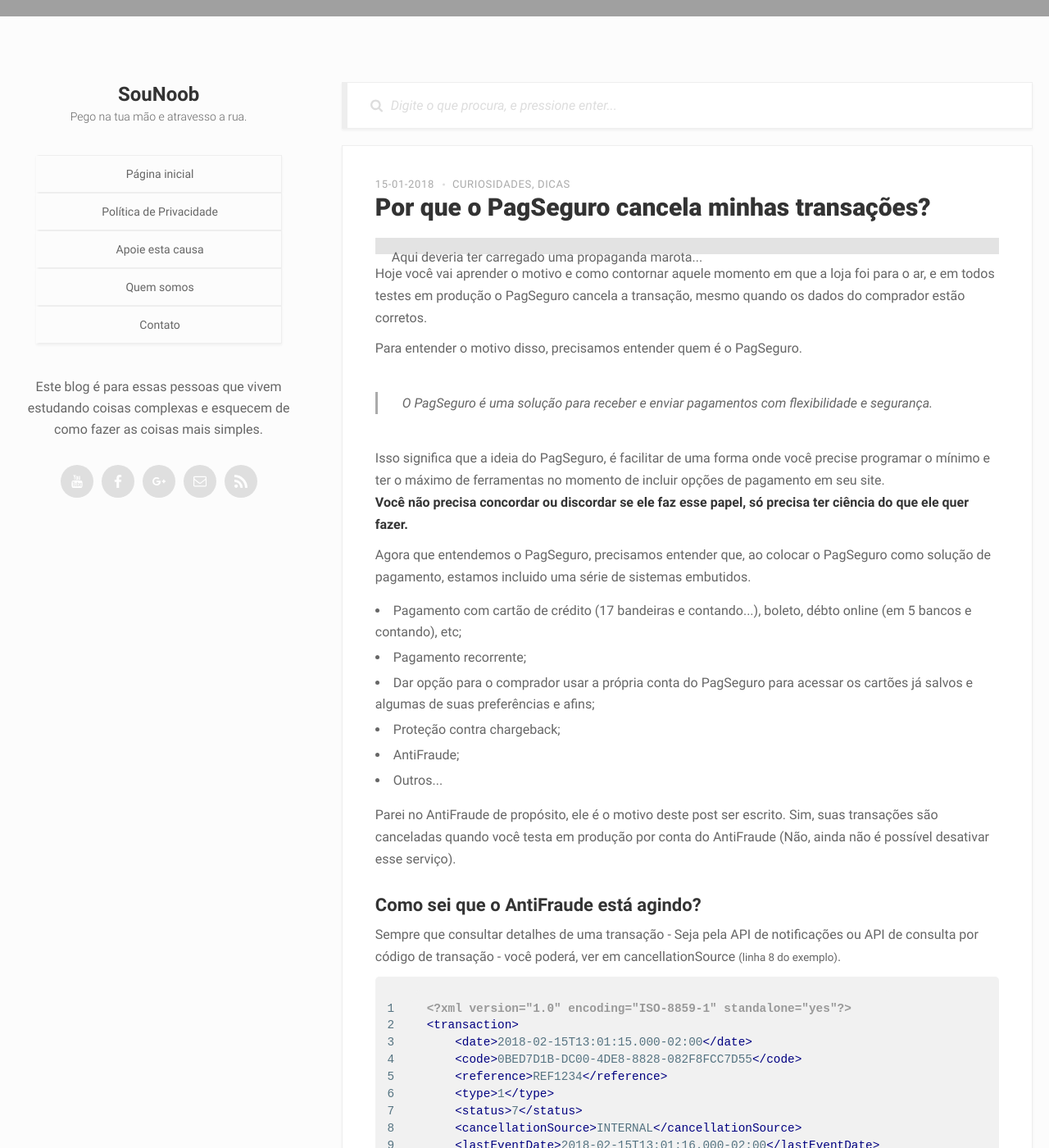
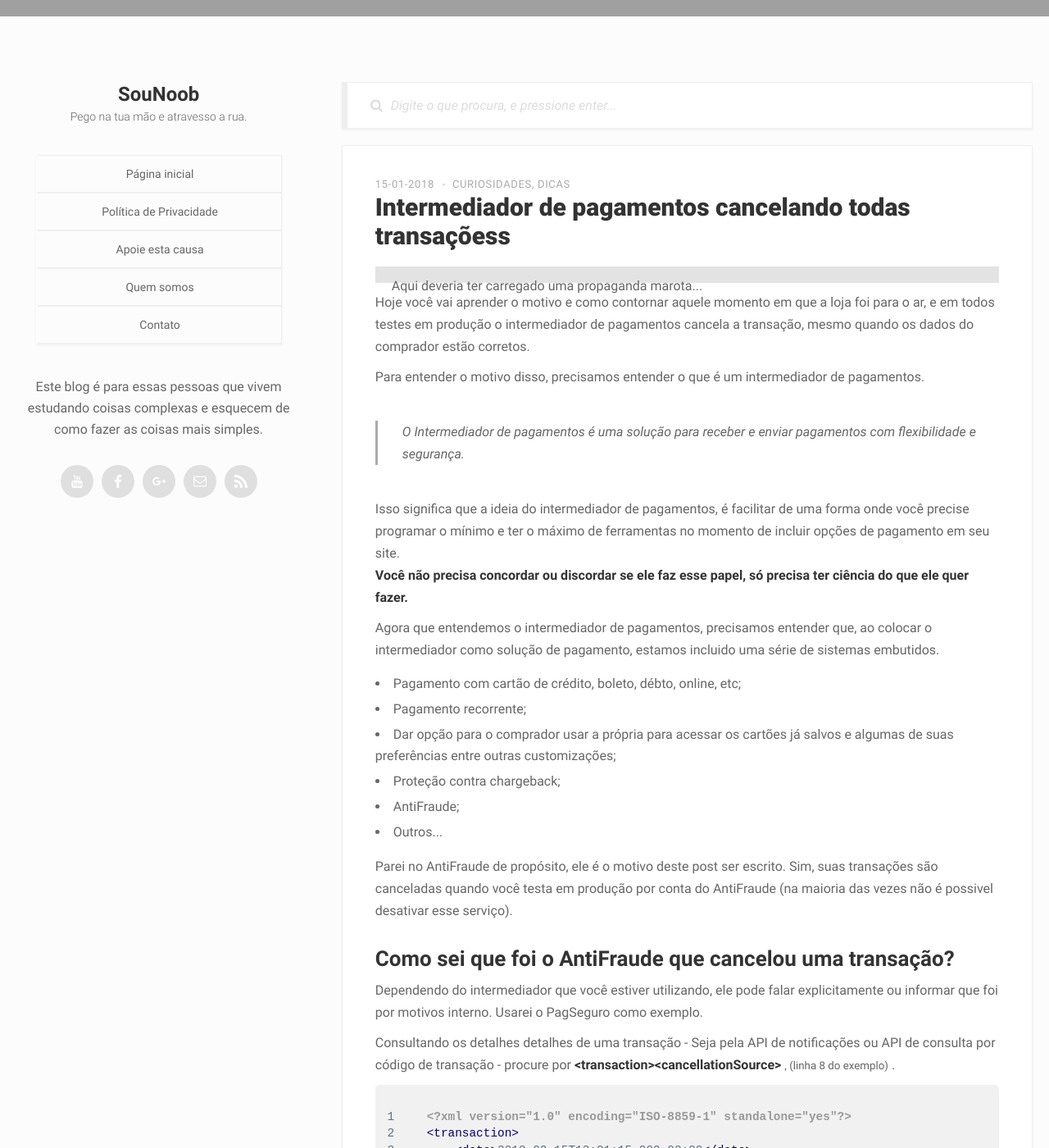
Before and after one commit to sounoob/sounoob.github.io, a Jekyll site: the page built from _posts/2018-01-15-por-que-o-pagseguro-cancela-minhas-transacoes.html, in a window 1280 px wide and 1400 px high. Shown: the whole window at 82% size. Built offline with Jekyll 4.4.1, drawn with Linux system fonts in a browser that asks for light colours; some of the changed text lies outside the part shown.

Commit message:
Post update

```diff
--- a/_posts/2018-01-15-por-que-o-pagseguro-cancela-minhas-transacoes.html
+++ b/_posts/2018-01-15-por-que-o-pagseguro-cancela-minhas-transacoes.html
@@ -1,5 +1,5 @@
 ---
-title: Por que o PagSeguro cancela minhas transações?
+title: Intermediador de pagamentos cancelando todas transaçõess
 categories:
 - Curiosidades
 - Dicas
@@ -16,47 +16,85 @@
 - "/porque-o-pagseguro-cancela-minhas-transacoes/"
 - "/por-que-pagseguro-cancela-minhas-transacoes/"
 - "/por-que-o-pagseguro-cancela-minhas-transacoes/"
+- "/por-que-o-pagseguro-cancela-minhas-transacoes/"
+- "/porque-payu-cancela-minha-transacao/"
+- "/porque-o-payu-cancela-minha-transacao/"
+- "/por-que-payu-cancela-minha-transacao/"
+- "/por-que-o-payu-cancela-minha-transacao/"
+- "/porque-payu-cancela-minhas-transacoes/"
+- "/porque-o-payu-cancela-minhas-transacoes/"
+- "/por-que-payu-cancela-minhas-transacoes/"
+- "/por-que-o-payu-cancela-minhas-transacoes/"
+- "/por-que-o-payu-cancela-minhas-transacoes/"
+- "/porque-mercadopago-cancela-minha-transacao/"
+- "/porque-o-mercadopago-cancela-minha-transacao/"
+- "/por-que-mercadopago-cancela-minha-transacao/"
+- "/por-que-o-mercadopago-cancela-minha-transacao/"
+- "/porque-mercadopago-cancela-minhas-transacoes/"
+- "/porque-o-mercadopago-cancela-minhas-transacoes/"
+- "/por-que-mercadopago-cancela-minhas-transacoes/"
+- "/por-que-o-mercadopago-cancela-minhas-transacoes/"
+- "/por-que-o-mercadopago-cancela-minhas-transacoes/"
+- "/porque-moip-cancela-minha-transacao/"
+- "/porque-o-moip-cancela-minha-transacao/"
+- "/por-que-moip-cancela-minha-transacao/"
+- "/por-que-o-moip-cancela-minha-transacao/"
+- "/porque-moip-cancela-minhas-transacoes/"
+- "/porque-o-moip-cancela-minhas-transacoes/"
+- "/por-que-moip-cancela-minhas-transacoes/"
+- "/por-que-o-moip-cancela-minhas-transacoes/"
+- "/por-que-o-moip-cancela-minhas-transacoes/"
 ---
-
 <p>
     Hoje você vai aprender o motivo e como contornar aquele momento em que a loja foi para o ar, e em todos testes em
-    produção o PagSeguro cancela a transação,
-    mesmo quando os dados do comprador estão corretos.
+    produção o intermediador de pagamentos cancela a transação, mesmo quando os dados do comprador estão corretos.
 </p>
 <!--more-->
 <p>
-    Para entender o motivo disso, precisamos entender quem é o PagSeguro.
+    Para entender o motivo disso, precisamos entender o que é um intermediador de pagamentos.
 </p>
-<blockquote cite="https://pagseguro.uol.com.br/sobre">
+<blockquote>
     <p>
-        O PagSeguro é uma solução para receber e enviar pagamentos com flexibilidade e segurança.
+        O Intermediador de pagamentos é uma solução para receber e enviar pagamentos com flexibilidade e segurança.
     </p>
 </blockquote>
 <p>
-    Isso significa que a ideia do PagSeguro, é facilitar de uma forma onde você precise programar o mínimo e ter o
-    máximo de ferramentas no momento de incluir opções de pagamento em seu site. <br>
-    <strong>Você não precisa concordar ou discordar se ele faz esse papel, só precisa ter ciência do que ele quer fazer.</strong>
+    Isso significa que a ideia do intermediador de pagamentos, é facilitar de uma forma onde você precise programar o
+    mínimo e ter o máximo de ferramentas no momento de incluir opções de pagamento em seu site. <br>
+    <strong>Você não precisa concordar ou discordar se ele faz esse papel, só precisa ter ciência do que ele quer
+        fazer.</strong>
 </p>
 <p>
-    Agora que entendemos o PagSeguro, precisamos entender que, ao colocar o PagSeguro como solução de pagamento, estamos
-    incluido uma série de sistemas embutidos.
+    Agora que entendemos o intermediador de pagamentos, precisamos entender que, ao colocar o intermediador como solução
+    de pagamento, estamos incluido uma série de sistemas embutidos.
 </p>
 <ul>
-    <li>Pagamento com cartão de crédito (17 bandeiras e contando...), boleto, débto online (em 5 bancos e contando), etc;</li>
+    <li>
+        Pagamento com cartão de crédito, boleto, débto, online, etc;
+    </li>
     <li>Pagamento recorrente;</li>
     <li>
-        Dar opção para o comprador usar a própria conta do PagSeguro para acessar os cartões já salvos e algumas de suas preferências e afins;
+        Dar opção para o comprador usar a própria para acessar os cartões já salvos e algumas de suas preferências entre
+        outras customizações;
     </li>
     <li>Proteção contra chargeback;</li>
     <li>AntiFraude;</li>
     <li>Outros...</li>
 </ul>
 <p>
-    Parei no AntiFraude de propósito, ele é o motivo deste post ser escrito. Sim, suas transações são canceladas quando você testa em produção por conta do AntiFraude (Não, ainda não é possível desativar esse serviço).
+    Parei no AntiFraude de propósito, ele é o motivo deste post ser escrito. Sim, suas transações são canceladas quando
+    você testa em produção por conta do AntiFraude (na maioria das vezes não é possivel desativar esse serviço).
 </p>
-<h3>Como sei que o AntiFraude está agindo?</h3>
+<h2>Como sei que foi o AntiFraude que cancelou uma transação?</h2>
 <p>
-    Sempre que consultar detalhes de uma transação - Seja pela API de notificações ou API de consulta por código de transação - você poderá, ver em cancellationSource <small>(linha 8 do exemplo)</small>.
+    Dependendo do intermediador que você estiver utilizando, ele pode falar explicitamente ou informar que foi por
+    motivos interno. Usarei o PagSeguro como exemplo.
+</p>
+<p>
+    Consultando os detalhes detalhes de uma transação - Seja pela API de notificações ou API de consulta por código de
+    transação - procure por <strong>&lt;transaction&gt;&lt;cancellationSource&gt;</strong>
+    <small>, (linha 8 do exemplo)</small>
+    .
 </p>
 {% highlight xml linenos %}
 <?xml version="1.0" encoding="ISO-8859-1" standalone="yes"?>
@@ -77,11 +115,67 @@
 {% endhighlight %}
 <p class="text-right">
     <small>
-        O exemplo foi reduzido para ocupar menos espaço, porém você pode ver o XML de exemplo completo <a href="https://ws.pagseguro.uol.com.br/v3/transactions/0BED7D1B-DC00-4DE8-8828-082F8FCC7D55?email=dev@sounoob.com.br&token=5179DCD806314BD6A77B774DF6148CA9"  target="_blank" rel="nofollow noreferrer">clicando aqui</a>.
+        O exemplo foi reduzido para ocupar menos espaço, porém você pode ver o XML de exemplo completo <a
+            href="https://ws.pagseguro.uol.com.br/v3/transactions/0BED7D1B-DC00-4DE8-8828-082F8FCC7D55?email=dev@sounoob.com.br&token=5179DCD806314BD6A77B774DF6148CA9"
+            target="_blank" rel="nofollow noreferrer">clicando aqui</a>.
     </small>
 </p>
-<p>O campo cancellationSource, significa a origem do cancelamento. Sempre que a origem do cancelamento for interna (Internal), significa que o antifraude barrou essa transação.</p>
-<!--
-https://comunidade.pagseguro.uol.com.br/hc/pt-br/community/posts/115004491193-Pagamento-Cancelado-cancellationSource-INTERNAL
-https://comunidade.pagseguro.uol.com.br/hc/pt-br/community/posts/360000816293-Transações-canceladas-somente-em-Produção-Checkout-transparente-
--->
+<p>
+    O campo <strong>cancellationSource</strong>, significa a origem do cancelamento. Sempre que a origem do cancelamento
+    for interna (Internal), significa que o antifraude barrou essa transação.</p>
+<p>
+    <strong>
+        Cada intermediador terá sua peculiaridade, entre em contato com o suporte e procure entender como funciona no
+        seu.
+        Aproveite e poste nos comentários afim de ajudar o próximo que estiver pesquisando.
+    </strong>
+</p>
+
+<h2>Como evitar que AntiFraude cancele transações legitimas</h2>
+<p>
+    Não sabemos ao certo como o AntiFraude dos intermediadores funcionam, caso você pergunte no SAC, eles não irão
+    responder, por motivos de segurança. Eles acreditam que se todos tiverem ciência dos critérios do AntiFraude, a
+    segurança das transações fica comprometida, e alguém mal intencionado poderá burlar esse sistema e fazer compras
+    indevidas.
+</p>
+<p>Juntamos algumas dicas espalhadas pela intenet e vou citar algumas aqui:</p>
+
+<h3>Respeite as regras de uso do intermediador</h3>
+<p>
+    Cada intermediador de pagamento tem um termo/regras de uso. Lá existem uma série de itens a serem cumpridos, como
+    por exemplo não vender drogas, órgãos... Leia todos itens, a inteligência do AntiFraude pode usar algum dessas
+    regras para permitir ou não a venda.
+</p>
+<h3>Divergência de dados</h3>
+<p>
+    Diversos campos são de preenchimento obrigatórios na requisição de pagamento, muitas vezes para pular alguns passos
+    o programador pega alguns desses campos e deixa com valor padrão e assim o comprador não precisa preencher. O ponto
+    é: O AntiFraude pega o padrão e imagina ser uma fraude, bloqueando tudo.
+</p>
+<p>
+    Lembre, na internet tudo se conversa, se esse mesmo comprador realizou alguma compra recentemente online usando
+    dados
+    totalmente diferentes do usado na compra atual, o AntiFraude pode bloquear a transação também.
+</p>
+<h3>CPF com pendências</h3>
+<p>
+    Maioria dos sitemas podem verificar se não existem restrições no nome da pessoa, e/ou se aquele CPF já foi usado
+    anteriormente para fraude.
+</p>
+<h3>Padrão de compra alterado</h3>
+<p>
+    Em todo cadastro no intermediador de pagamento, você vai precisar categorizar seu comércio, é importante preencher
+    corretamente esse item. Caso contrário suas vendas entrará fora do padrão o que acabará dando cancelamento indevido.
+</p>
+<h3>Compras repetitivas</h3>
+<p>
+    Normalmente você faz uma compra no site e só volta lá depois de um tempo, se no meio de seus testes, você faz duas,
+    três, ou seja lá quantos testes, o AntiFraude pode pegar seu IP e cookie
+    <small>(ou sabe lá Deus o que ele pega)</small>
+    e detectar um padrão diferente e realizar o bloqueio, então testes em produção apenas com usuários reais, ou de
+    locais e ambientes diferentes.
+</p>
+<h2>Sua vez</h2>
+<p>
+    Você já caiu em algum ciclo onde o AntiFraude cancelava suas transações? O que você fez para contornar isso?
+</p>
```
